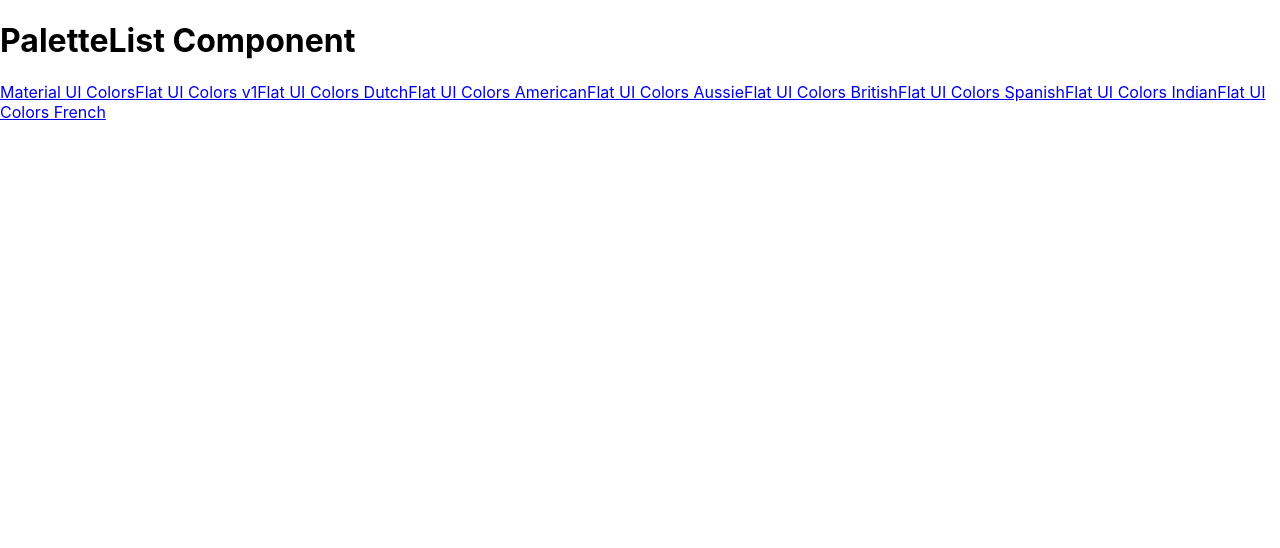
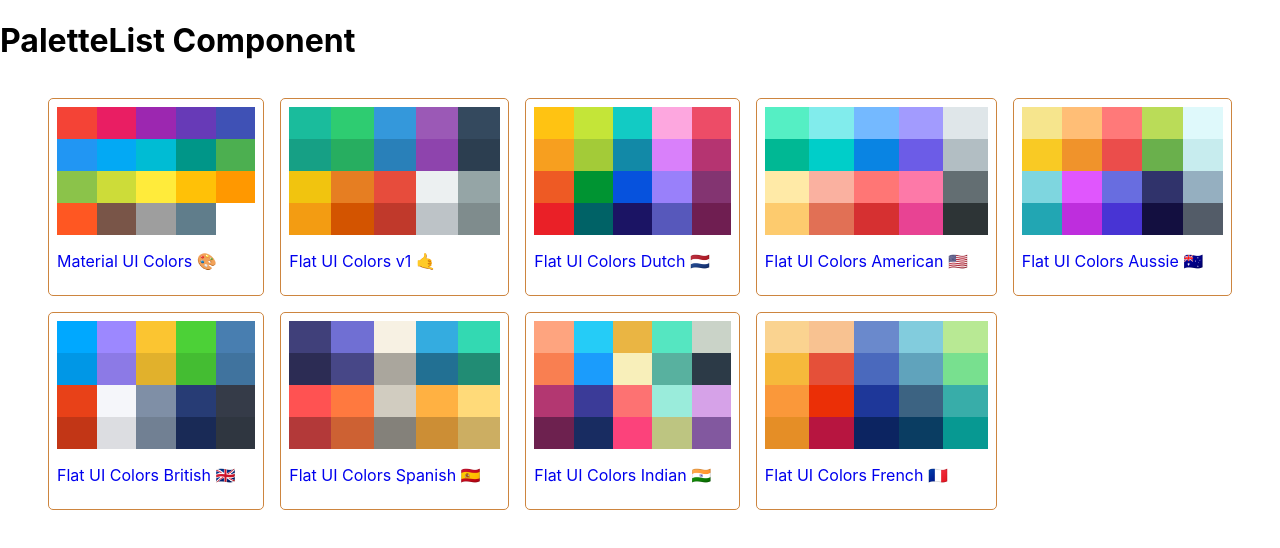
Before and after one commit to ashfaqshimer/reactive-colors, a React (Create React App) app: page / in a window 1280 px wide. Shown: the top 548 px of the page. Built offline with nearby package versions, Linux system fonts and the light colour scheme; a web font is replaced by a local one.

Commit message:
Create palette list component

```diff
--- /dev/null
+++ b/src/components/MiniPalette/MiniPalette.js
@@ -0,0 +1,32 @@
+import React, { Component } from 'react';
+import './MiniPalette.scss';
+
+class MiniPalette extends Component {
+	constructor(props) {
+		super(props);
+		this.state = {};
+	}
+	render() {
+		const { name, emoji, colors } = this.props;
+		return (
+			<div className='MiniPalette'>
+				<div className='colors-container'>
+					{colors.map((color) => {
+						return (
+							<div
+								key={color.name}
+								className='color-box'
+								style={{ background: color.color }}
+							/>
+						);
+					})}
+				</div>
+				<p>
+					{name} <span>{emoji}</span>
+				</p>
+			</div>
+		);
+	}
+}
+
+export default MiniPalette;
--- /dev/null
+++ b/src/components/MiniPalette/MiniPalette.scss
@@ -0,0 +1,13 @@
+.MiniPalette {
+	border: 1px solid peru;
+	border-radius: 5px;
+	padding: 0.5rem;
+	.colors-container {
+		display: grid;
+		grid-template-columns: repeat(5, auto);
+
+		.color-box {
+			padding: 1rem;
+		}
+	}
+}
--- a/src/components/PaletteList/PaletteList.js
+++ b/src/components/PaletteList/PaletteList.js
@@ -1,5 +1,8 @@
 import React, { Component } from 'react';
 import { Link } from 'react-router-dom';
+import MiniPalette from '../MiniPalette/MiniPalette';
+
+import './PaletteList.scss';
 
 class PaletteList extends Component {
 	constructor(props) {
@@ -9,15 +12,21 @@
 	render() {
 		const { palettes } = this.props;
 		return (
-			<div>
+			<div className='PaletteList'>
 				<h1>PaletteList Component</h1>
-				{palettes.map((palette) => {
-					return (
-						<Link exact to={`/palette/${palette.id}`}>
-							{palette.paletteName}
-						</Link>
-					);
-				})}
+				<div className='palettes-container'>
+					{palettes.map((palette) => {
+						return (
+							<Link key={palette.id} to={`/palette/${palette.id}`}>
+								<MiniPalette
+									name={palette.paletteName}
+									colors={palette.colors}
+									emoji={palette.emoji}
+								/>
+							</Link>
+						);
+					})}
+				</div>
 			</div>
 		);
 	}
--- /dev/null
+++ b/src/components/PaletteList/PaletteList.scss
@@ -0,0 +1,13 @@
+.PaletteList {
+	.palettes-container {
+		padding: 1rem;
+		margin: 0.5rem 2rem;
+		display: grid;
+		grid-gap: 1rem;
+		grid-template-columns: repeat(5, auto);
+	}
+	a {
+		text-decoration: none;
+		// display: inline;
+	}
+}
```
